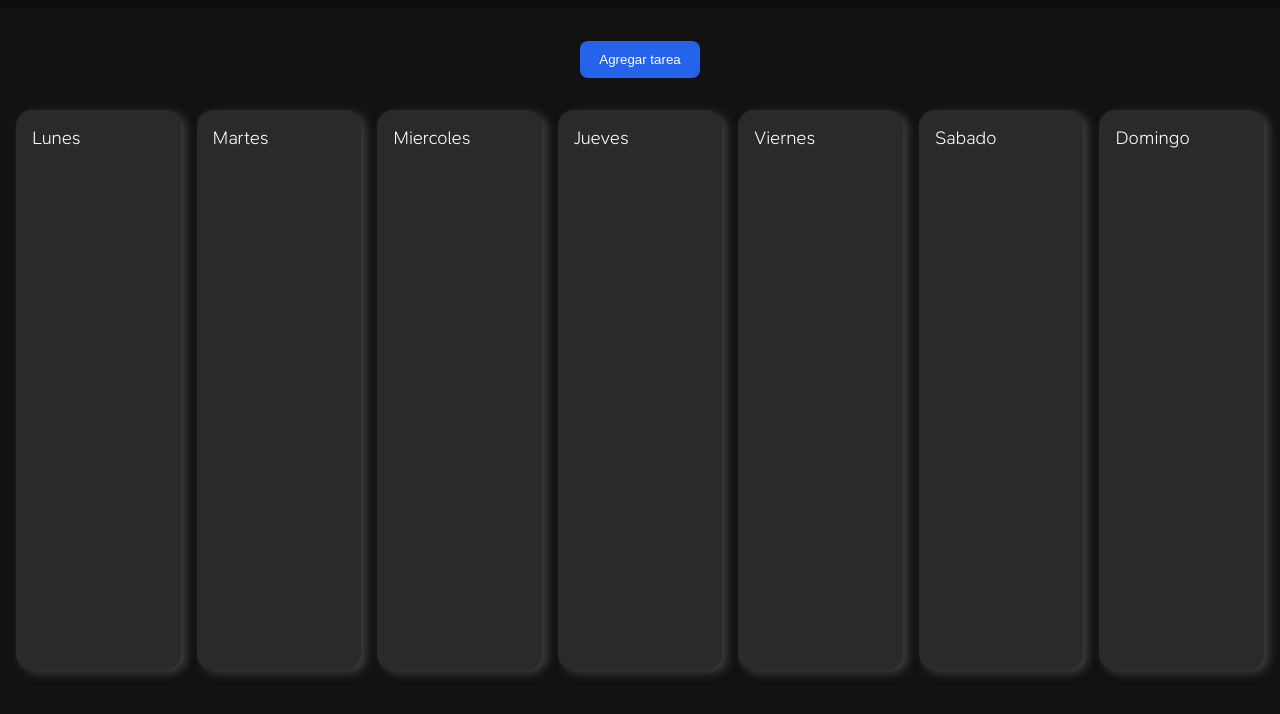
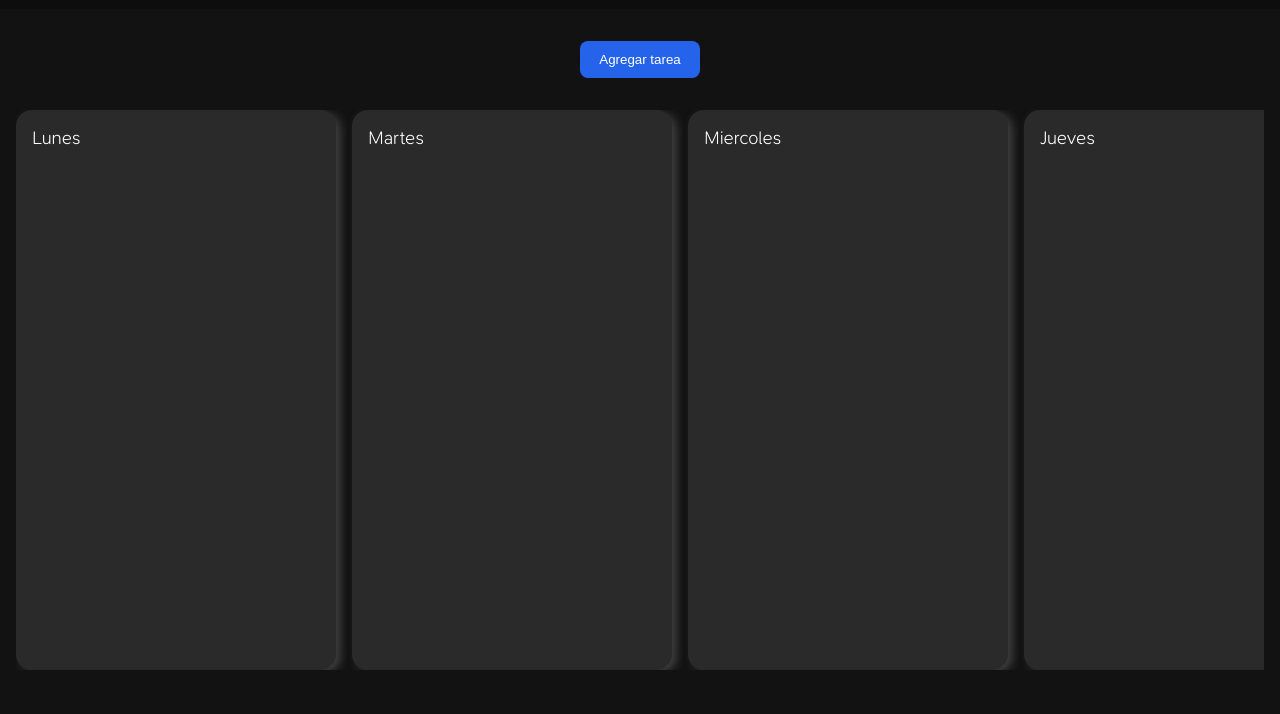
Before and after one commit to facrod/Horizon, a plain HTML site: page index.html in a window 1280 px wide. Shown: the part 86-800 px from the top of the page. Drawn offline with Linux system fonts and the light colour scheme.

Commit message:
se agrego estilos a los scroll de las tareas y el tablero en general, se mejoro la visibilidad en relación al tamaño

```diff
--- a/style.css
+++ b/style.css
@@ -170,17 +170,47 @@ main {
     display: flex;
     gap: 1rem;
     height: 70vh;
+    overflow-x: auto;
+    overflow-y: hidden;
+    scroll-behavior: smooth;
+
+}
+.tablero::-webkit-scrollbar {
+    height: 8px;
+}
+
+.tablero::-webkit-scrollbar-track {
+    background: #1e1e1e;
+}
+
+.tablero::-webkit-scrollbar-thumb {
+    background: #555;
+    border-radius: 10px;
+}
+
+.tablero::-webkit-scrollbar-thumb:hover {
+    background: #888;
 }
 
 .columna {
     background-color: #2a2a2a;
-    flex: 1;
+    min-width: 18rem;
+    flex: 0 0 18rem;
     padding: 1rem;
     box-shadow: 5px 3px 10px rgb(63, 63, 63);
     transition: transform 0.2s ease, box-shadow 0.2s ease;
     border-radius: 1rem;
-    overflow-y: scroll;
-
+    overflow-y: auto;
+}
+.columna::-webkit-scrollbar {
+    width: 8px;
+}
+.columna::-webkit-scrollbar-thumb {
+    background: #555;
+    border-radius: 10px;
+}
+.columna::-webkit-scrollbar-thumb:hover {
+    background: #888;
 }
 
 .columna:hover {
```
